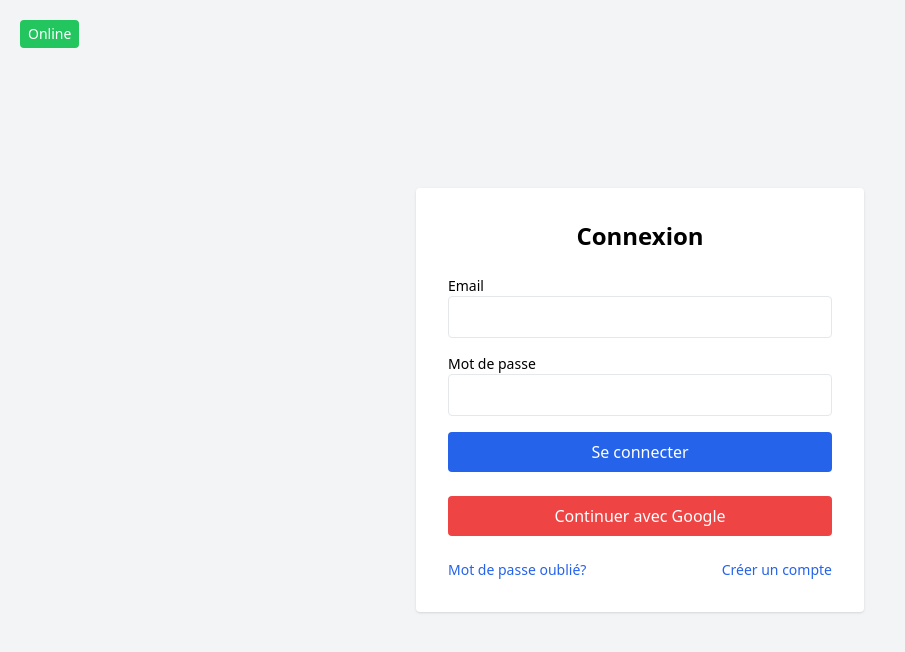
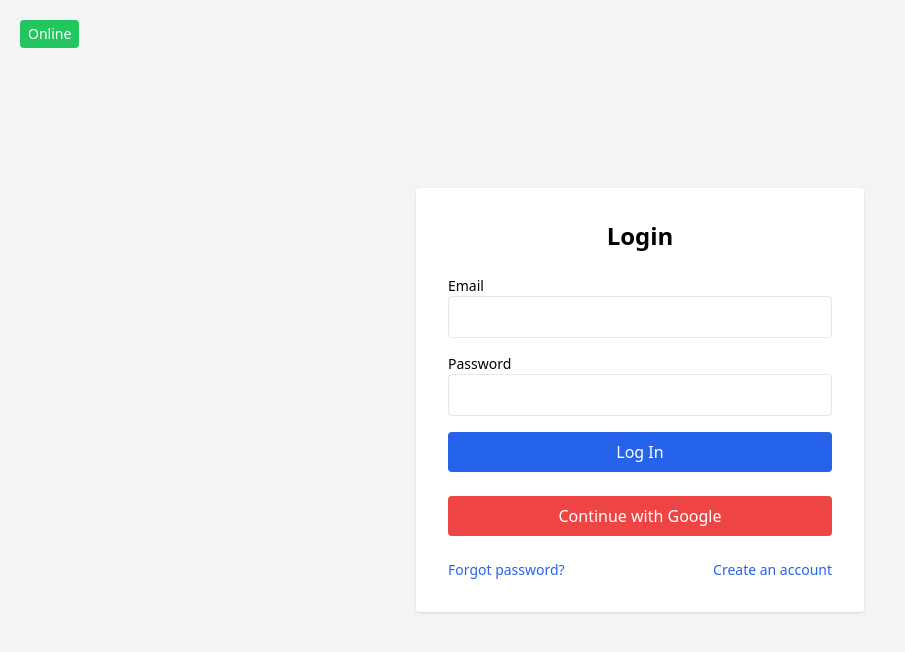
Before and after one commit to HiddenWorld82/blocxpert, a React (Vite) app: page /login in a window 1280 px wide. Shown: the top 652 px of the page, without its empty margins (0-905 px from the left). Built offline with nearby package versions, Linux system fonts and the light colour scheme; no server answers.

Commit message:
feat: add language context

```diff
--- a/src/components/Header.jsx
+++ b/src/components/Header.jsx
@@ -1,8 +1,10 @@
 import React from 'react';
 import { useAuth } from '../contexts/AuthContext';
+import { useLanguage } from '../contexts/LanguageContext';
 
 const Header = () => {
   const { currentUser, logout } = useAuth();
+  const { t } = useLanguage();
 
   if (!currentUser) return null;
 
@@ -22,7 +24,7 @@ const Header = () => {
         onClick={logout}
         className="text-sm text-blue-600 hover:underline"
       >
-        Déconnexion
+        {t('auth.logout')}
       </button>
     </header>
   );
--- a/src/components/NetworkStatusBadge.jsx
+++ b/src/components/NetworkStatusBadge.jsx
@@ -1,10 +1,12 @@
 import React from 'react';
 import useNetworkStatus from '../hooks/useNetworkStatus';
+import { useLanguage } from '../contexts/LanguageContext';
 
 const NetworkStatusBadge = () => {
   const isOnline = useNetworkStatus();
+  const { t } = useLanguage();
   const color = isOnline ? 'bg-green-500' : 'bg-red-500';
-  const label = isOnline ? 'Online' : 'Offline';
+  const label = isOnline ? t('network.online') : t('network.offline');
 
   return (
     <div className={`fixed top-5 left-5 px-2 py-1 rounded text-white text-sm ${color}`}>
--- a/src/components/auth/LoginPage.jsx
+++ b/src/components/auth/LoginPage.jsx
@@ -1,12 +1,14 @@
 import React, { useState } from 'react';
 import { Link, useNavigate, useLocation } from 'react-router-dom';
 import { useAuth } from '../../contexts/AuthContext';
+import { useLanguage } from '../../contexts/LanguageContext';
 
 const LoginPage = () => {
   const [email, setEmail] = useState('');
   const [password, setPassword] = useState('');
   const [error, setError] = useState('');
   const { login, loginWithGoogle } = useAuth();
+  const { t } = useLanguage();
   const navigate = useNavigate();
   const location = useLocation();
 
@@ -17,7 +19,7 @@ const LoginPage = () => {
       await login(email, password);
       navigate(`/${location.search}`);
     } catch {
-      setError('Impossible de se connecter');
+      setError(t('auth.login.error'));
     }
   };
 
@@ -27,18 +29,18 @@ const LoginPage = () => {
       await loginWithGoogle();
       navigate(`/${location.search}`);
     } catch {
-      setError('Impossible de se connecter avec Google');
+      setError(t('auth.google.error'));
     }
   };
 
   return (
     <div className="flex items-center justify-center min-h-screen bg-gray-100">
       <div className="w-full max-w-md p-8 space-y-6 bg-white rounded shadow">
-        <h2 className="text-2xl font-bold text-center">Connexion</h2>
+        <h2 className="text-2xl font-bold text-center">{t('auth.login.title')}</h2>
         {error && <div className="p-2 text-red-600 bg-red-100 rounded">{error}</div>}
         <form onSubmit={handleSubmit} className="space-y-4">
           <div>
-            <label className="block text-sm font-medium">Email</label>
+            <label className="block text-sm font-medium">{t('auth.email')}</label>
             <input
               type="email"
               value={email}
@@ -48,7 +50,7 @@ const LoginPage = () => {
             />
           </div>
           <div>
-            <label className="block text-sm font-medium">Mot de passe</label>
+            <label className="block text-sm font-medium">{t('auth.password')}</label>
             <input
               type="password"
               value={password}
@@ -61,7 +63,7 @@ const LoginPage = () => {
             type="submit"
             className="w-full py-2 text-white bg-blue-600 rounded hover:bg-blue-700"
           >
-            Se connecter
+            {t('auth.login.submit')}
           </button>
         </form>
         <button
@@ -69,17 +71,17 @@ const LoginPage = () => {
           onClick={handleGoogleLogin}
           className="w-full py-2 text-white bg-red-500 rounded hover:bg-red-600"
         >
-          Continuer avec Google
+          {t('auth.google')}
         </button>
         <div className="flex justify-between text-sm">
           <Link
             to={`/reset-password${location.search}`}
             className="text-blue-600 hover:underline"
           >
-            Mot de passe oublié?
+            {t('auth.forgotPassword')}
           </Link>
           <Link to={`/signup${location.search}`} className="text-blue-600 hover:underline">
-            Créer un compte
+            {t('auth.createAccount')}
           </Link>
         </div>
       </div>
--- a/src/components/auth/ResetPassword.jsx
+++ b/src/components/auth/ResetPassword.jsx
@@ -1,12 +1,14 @@
 import React, { useState } from 'react';
 import { Link, useLocation } from 'react-router-dom';
 import { useAuth } from '../../contexts/AuthContext';
+import { useLanguage } from '../../contexts/LanguageContext';
 
 const ResetPassword = () => {
   const [email, setEmail] = useState('');
   const [message, setMessage] = useState('');
   const [error, setError] = useState('');
   const { resetPassword } = useAuth();
+  const { t } = useLanguage();
   const location = useLocation();
 
   const handleSubmit = async (e) => {
@@ -15,21 +17,21 @@ const ResetPassword = () => {
     setError('');
     try {
       await resetPassword(email);
-      setMessage('Vérifiez vos courriels pour continuer.');
+      setMessage(t('auth.reset.success'));
     } catch {
-      setError("Impossible de réinitialiser le mot de passe");
+      setError(t('auth.reset.error'));
     }
   };
 
   return (
     <div className="flex items-center justify-center min-h-screen bg-gray-100">
       <div className="w-full max-w-md p-8 space-y-6 bg-white rounded shadow">
-        <h2 className="text-2xl font-bold text-center">Réinitialiser le mot de passe</h2>
+        <h2 className="text-2xl font-bold text-center">{t('auth.reset.title')}</h2>
         {error && <div className="p-2 text-red-600 bg-red-100 rounded">{error}</div>}
         {message && <div className="p-2 text-green-600 bg-green-100 rounded">{message}</div>}
         <form onSubmit={handleSubmit} className="space-y-4">
           <div>
-            <label className="block text-sm font-medium">Email</label>
+            <label className="block text-sm font-medium">{t('auth.email')}</label>
             <input
               type="email"
               value={email}
@@ -42,12 +44,12 @@ const ResetPassword = () => {
             type="submit"
             className="w-full py-2 text-white bg-blue-600 rounded hover:bg-blue-700"
           >
-            Réinitialiser
+            {t('auth.reset.submit')}
           </button>
         </form>
         <div className="text-sm text-center">
           <Link to={`/login${location.search}`} className="text-blue-600 hover:underline">
-            Retour à la connexion
+            {t('auth.backToLogin')}
           </Link>
         </div>
       </div>
--- a/src/components/auth/SignupPage.jsx
+++ b/src/components/auth/SignupPage.jsx
@@ -1,12 +1,14 @@
 import React, { useState } from 'react';
 import { Link, useNavigate, useLocation } from 'react-router-dom';
 import { useAuth } from '../../contexts/AuthContext';
+import { useLanguage } from '../../contexts/LanguageContext';
 
 const SignupPage = () => {
   const [email, setEmail] = useState('');
   const [password, setPassword] = useState('');
   const [error, setError] = useState('');
   const { signup, loginWithGoogle } = useAuth();
+  const { t } = useLanguage();
   const navigate = useNavigate();
   const location = useLocation();
 
@@ -17,7 +19,7 @@ const SignupPage = () => {
       await signup(email, password);
       navigate(`/${location.search}`);
     } catch {
-      setError("Impossible de créer le compte");
+      setError(t('auth.signup.error'));
     }
   };
 
@@ -27,18 +29,18 @@ const SignupPage = () => {
       await loginWithGoogle();
       navigate(`/${location.search}`);
     } catch {
-      setError("Impossible de se connecter avec Google");
+      setError(t('auth.google.error'));
     }
   };
 
   return (
     <div className="flex items-center justify-center min-h-screen bg-gray-100">
       <div className="w-full max-w-md p-8 space-y-6 bg-white rounded shadow">
-        <h2 className="text-2xl font-bold text-center">Inscription</h2>
+        <h2 className="text-2xl font-bold text-center">{t('auth.signup.title')}</h2>
         {error && <div className="p-2 text-red-600 bg-red-100 rounded">{error}</div>}
         <form onSubmit={handleSubmit} className="space-y-4">
           <div>
-            <label className="block text-sm font-medium">Email</label>
+            <label className="block text-sm font-medium">{t('auth.email')}</label>
             <input
               type="email"
               value={email}
@@ -48,7 +50,7 @@ const SignupPage = () => {
             />
           </div>
           <div>
-            <label className="block text-sm font-medium">Mot de passe</label>
+            <label className="block text-sm font-medium">{t('auth.password')}</label>
             <input
               type="password"
               value={password}
@@ -61,7 +63,7 @@ const SignupPage = () => {
             type="submit"
             className="w-full py-2 text-white bg-blue-600 rounded hover:bg-blue-700"
           >
-            S'inscrire
+            {t('auth.signup.submit')}
           </button>
         </form>
         <button
@@ -69,12 +71,12 @@ const SignupPage = () => {
           onClick={handleGoogleLogin}
           className="w-full py-2 text-white bg-red-500 rounded hover:bg-red-600"
         >
-          Continuer avec Google
+          {t('auth.google')}
         </button>
         <div className="text-sm text-center">
-          Déjà un compte?{' '}
+          {t('auth.haveAccount')}{' '}
           <Link to={`/login${location.search}`} className="text-blue-600 hover:underline">
-            Se connecter
+            {t('auth.login.link')}
           </Link>
         </div>
       </div>
--- /dev/null
+++ b/src/contexts/LanguageContext.jsx
@@ -0,0 +1,73 @@
+import React, { createContext, useContext, useEffect, useState } from 'react';
+
+const translations = {
+  en: {
+    'network.online': 'Online',
+    'network.offline': 'Offline',
+    'auth.login.title': 'Login',
+    'auth.login.error': 'Failed to log in',
+    'auth.google.error': 'Unable to log in with Google',
+    'auth.email': 'Email',
+    'auth.password': 'Password',
+    'auth.login.submit': 'Log In',
+    'auth.google': 'Continue with Google',
+    'auth.forgotPassword': 'Forgot password?',
+    'auth.createAccount': 'Create an account',
+    'auth.signup.title': 'Sign Up',
+    'auth.signup.error': 'Unable to create account',
+    'auth.signup.submit': 'Sign Up',
+    'auth.haveAccount': 'Already have an account?',
+    'auth.login.link': 'Log In',
+    'auth.reset.title': 'Reset Password',
+    'auth.reset.success': 'Check your email for further instructions.',
+    'auth.reset.error': 'Failed to reset password',
+    'auth.reset.submit': 'Reset',
+    'auth.backToLogin': 'Back to login',
+    'auth.logout': 'Log out'
+  },
+  fr: {
+    'network.online': 'En ligne',
+    'network.offline': 'Hors ligne',
+    'auth.login.title': 'Connexion',
+    'auth.login.error': 'Impossible de se connecter',
+    'auth.google.error': 'Impossible de se connecter avec Google',
+    'auth.email': 'Email',
+    'auth.password': 'Mot de passe',
+    'auth.login.submit': 'Se connecter',
+    'auth.google': 'Continuer avec Google',
+    'auth.forgotPassword': 'Mot de passe oublié?',
+    'auth.createAccount': 'Créer un compte',
+    'auth.signup.title': 'Inscription',
+    'auth.signup.error': 'Impossible de créer le compte',
+    'auth.signup.submit': "S'inscrire",
+    'auth.haveAccount': 'Déjà un compte?',
+    'auth.login.link': 'Se connecter',
+    'auth.reset.title': 'Réinitialiser le mot de passe',
+    'auth.reset.success': 'Vérifiez vos courriels pour continuer.',
+    'auth.reset.error': 'Impossible de réinitialiser le mot de passe',
+    'auth.reset.submit': 'Réinitialiser',
+    'auth.backToLogin': 'Retour à la connexion',
+    'auth.logout': 'Déconnexion'
+  }
+};
+
+const LanguageContext = createContext();
+
+export const LanguageProvider = ({ children }) => {
+  const [language, setLanguage] = useState('en');
+
+  useEffect(() => {
+    const userLang = navigator.language || navigator.userLanguage || 'en';
+    setLanguage(userLang.startsWith('fr') ? 'fr' : 'en');
+  }, []);
+
+  const t = (key) => translations[language][key] || key;
+
+  return (
+    <LanguageContext.Provider value={{ language, t }}>
+      {children}
+    </LanguageContext.Provider>
+  );
+};
+
+export const useLanguage = () => useContext(LanguageContext);
```
Also changed, not shown: src/main.jsx (+6 -3 lines).
